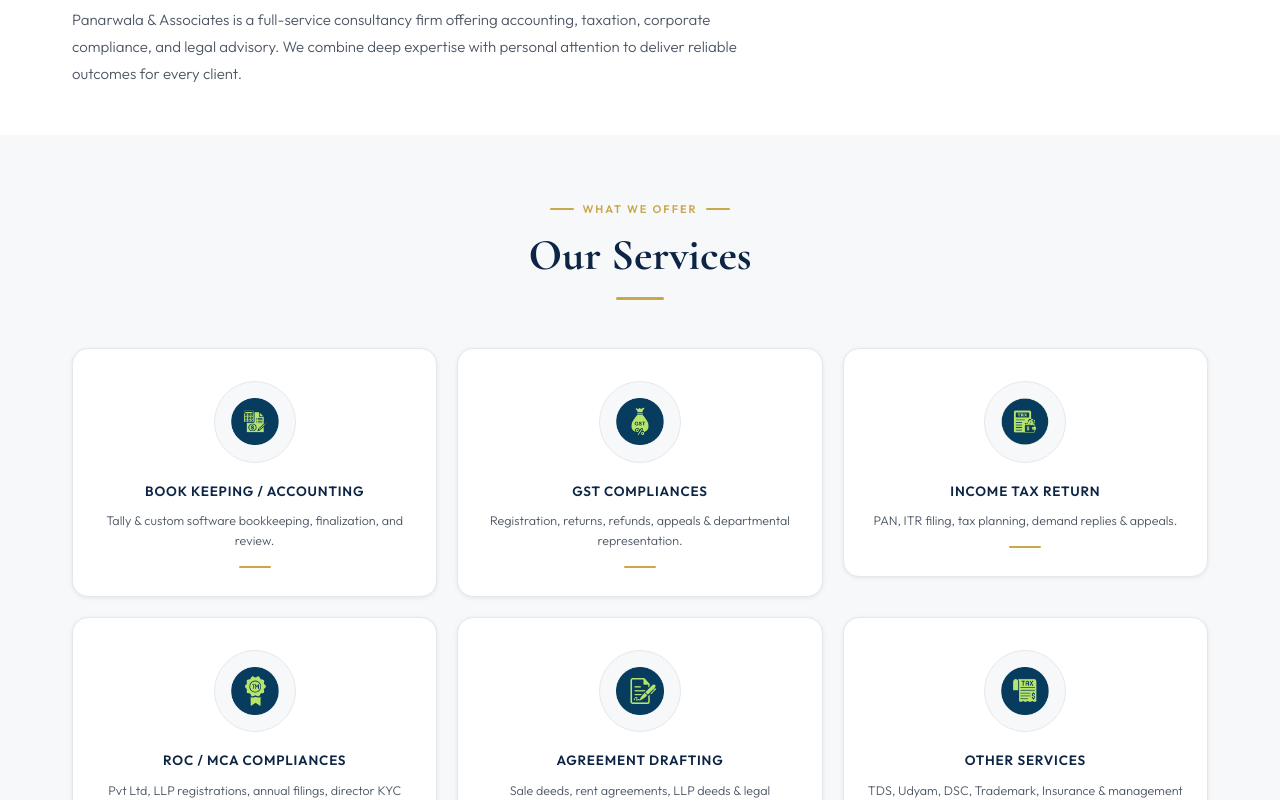
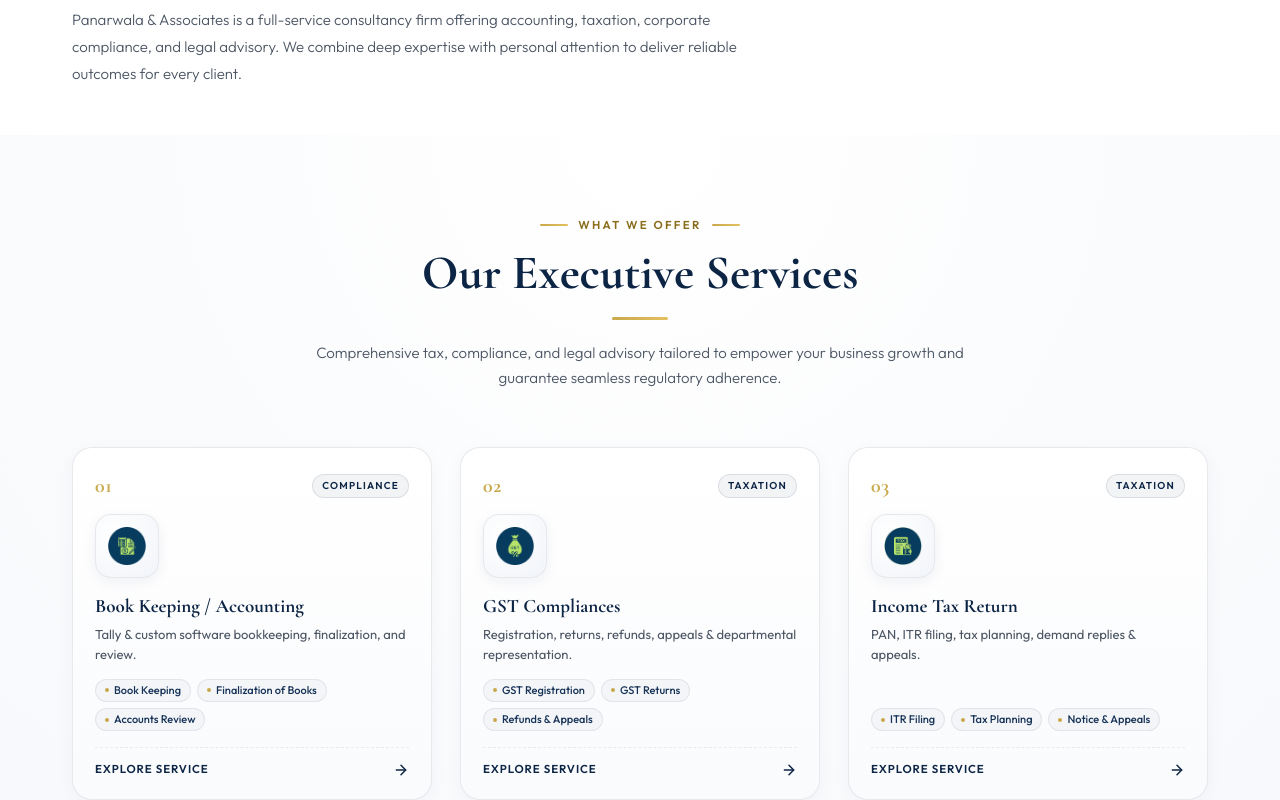
Before and after one commit to riyazpanarwala/tufelweb, a React (Vite) app: page / in a window 1280 px wide. Shown: the part 1140-1940 px from the top of the page. Built offline with nearby package versions, Linux system fonts and the light colour scheme.

Commit message:
services section UI update

```diff
--- a/src/Home.css
+++ b/src/Home.css
@@ -281,8 +281,9 @@
 }
 
 .services-section {
-  background: var(--off-white);
-  padding: 56px 0 80px;
+  background: radial-gradient(circle at 50% 0%, #FFFFFF 0%, #F4F6FA 100%);
+  padding: 72px 0 96px;
+  position: relative;
 }
 
 .services-inner {
@@ -293,53 +294,65 @@
 
 .section-header {
   text-align: center;
-  margin-bottom: 48px;
+  margin-bottom: 56px;
+  max-width: 680px;
+  margin-left: auto;
+  margin-right: auto;
 }
 
 .section-eyebrow {
   display: inline-flex;
   align-items: center;
-  gap: 8px;
+  gap: 10px;
   margin-bottom: 12px;
 }
 .section-eyebrow-line {
   display: block;
-  width: 24px;
+  width: 28px;
   height: 2px;
-  background: var(--gold);
+  background: linear-gradient(90deg, var(--gold), var(--gold-bright));
   border-radius: 2px;
 }
 .section-eyebrow-text {
   font-family: var(--ff-body);
-  font-size: 11px;
-  font-weight: 600;
-  letter-spacing: 0.18em;
+  font-size: 11.5px;
+  font-weight: 700;
+  letter-spacing: 0.2em;
   text-transform: uppercase;
-  color: var(--gold);
+  color: #8A6D1C;
 }
 
 .section-heading {
   font-family: var(--ff-display);
-  font-size: clamp(28px, 4vw, 44px);
+  font-size: clamp(32px, 4.5vw, 48px);
   font-weight: 700;
   color: var(--navy);
-  margin-bottom: 8px;
-  line-height: 1.15;
+  margin-bottom: 12px;
+  line-height: 1.12;
 }
 
 .section-gold-rule {
-  width: 48px;
+  width: 56px;
   height: 3px;
-  background: var(--gold);
-  margin: 16px auto 0;
+  background: linear-gradient(90deg, var(--gold), var(--gold-bright));
+  margin: 16px auto 20px;
   border-radius: 2px;
+}
+
+.section-subtitle {
+  font-family: var(--ff-body);
+  font-size: 15px;
+  font-weight: 300;
+  color: var(--text-body);
+  line-height: 1.7;
+  margin: 0 auto;
 }
 
 /* Grid */
 .services-grid {
   display: grid;
   grid-template-columns: repeat(3, 1fr);
-  gap: 20px;
+  gap: 28px;
   padding: 0;
   list-style: none;
 }
--- a/src/Home.jsx
+++ b/src/Home.jsx
@@ -120,14 +120,12 @@ export default function Home({ onServiceSelect }) {
                 type="button"
                 className="btn-secondary"
                 onClick={scrollToContact}
-                aria-label="Book a consultation"
+                aria-label="Contact us"
               >
-                Book Consultation
+                Contact Us
                 <svg width="14" height="14" viewBox="0 0 24 24" fill="none" stroke="currentColor" strokeWidth="2.5" strokeLinecap="round" strokeLinejoin="round">
-                  <rect x="3" y="4" width="18" height="18" rx="2" ry="2"/>
-                  <line x1="16" y1="2" x2="16" y2="6"/>
-                  <line x1="8" y1="2" x2="8" y2="6"/>
-                  <line x1="3" y1="10" x2="21" y2="10"/>
+                  <line x1="5" y1="12" x2="19" y2="12"/>
+                  <polyline points="12,5 19,12 12,19"/>
                 </svg>
               </button>
             </div>
@@ -197,8 +195,11 @@ export default function Home({ onServiceSelect }) {
               <span className="section-eyebrow-text">What We Offer</span>
               <span className="section-eyebrow-line" />
             </div>
-            <h2 className="section-heading">Our Services</h2>
+            <h2 className="section-heading">Our Executive Services</h2>
             <div className="section-gold-rule" aria-hidden="true" />
+            <p className="section-subtitle">
+              Comprehensive tax, compliance, and legal advisory tailored to empower your business growth and guarantee seamless regulatory adherence.
+            </p>
           </header>
 
           <ul className="services-grid">
--- a/src/ServicePage.jsx
+++ b/src/ServicePage.jsx
@@ -95,7 +95,10 @@ export default function ServicePage({ serviceId, onBack }) {
             </div>
 
             <div>
-              <p className="sp-hero__eyebrow">Our Services</p>
+              <div className="sp-hero__badge-row">
+                <span className="sp-hero__eyebrow">Our Services</span>
+                {service.tag && <span className="sp-hero__tag">{service.tag}</span>}
+              </div>
               <h1 className="sp-hero__heading">{service.title}</h1>
             </div>
           </div>
@@ -110,7 +113,12 @@ export default function ServicePage({ serviceId, onBack }) {
         <div className="sp-card">
           <div className="sp-card__glow" aria-hidden="true" />
 
-          <p className="sp-card__label">What we offer</p>
+          <div className="sp-card__header-flex">
+            <div>
+              <p className="sp-card__label">Key Deliverables &amp; Scope</p>
+              <h2 className="sp-card__subheading">What is included in this service:</h2>
+            </div>
+          </div>
 
           <ul className="sp-list" aria-label={`${service.title} offerings`}>
             {service.items.map((item, i) => (
@@ -118,7 +126,7 @@ export default function ServicePage({ serviceId, onBack }) {
             ))}
           </ul>
 
-          {/* Back CTA */}
+          {/* Action CTAs */}
           <div className="sp-card__footer">
             <button
               type="button"
--- a/src/components/ServiceCard.css
+++ b/src/components/ServiceCard.css
@@ -1,31 +1,31 @@
-/* ServiceCard.css — Light Theme */
+/* ServiceCard.css — Executive Premium Theme */
 
 .service-card {
   position: relative;
   overflow: hidden;
-  background: var(--white);
-  border: 1px solid var(--border);
-  border-radius: var(--radius-lg);
-  padding: 32px 24px 28px;
+  box-sizing: border-box;
+  width: 100%;
+  height: 100%;
+  background: linear-gradient(180deg, #FFFFFF 0%, #FAFBFD 100%);
+  border: 1px solid rgba(229, 231, 235, 0.9);
+  border-radius: var(--radius-xl);
+  padding: 26px 22px 20px;
   cursor: pointer;
-  text-align: center;
   text-decoration: none;
+  display: flex;
+  flex-direction: column;
+  align-items: flex-start;
+  box-shadow: 0 4px 18px rgba(13, 37, 69, 0.04);
 
   /* Entrance animation */
-  transform: translateY(24px);
+  transform: translateY(28px);
   opacity: 0;
   transition:
-    transform     0.5s var(--ease-out) calc(var(--index, 0) * 0.07s),
-    opacity       0.5s ease            calc(var(--index, 0) * 0.07s),
-    box-shadow    0.25s ease,
-    border-color  0.25s ease;
-
-  box-shadow: var(--shadow-sm);
-  display: flex;
-  flex-direction: column;
-  align-items: center;
-  gap: 0;
-  min-height: 220px;
+    transform 0.45s var(--ease-out) calc(var(--index, 0) * 0.06s),
+    opacity 0.45s ease calc(var(--index, 0) * 0.06s),
+    box-shadow 0.3s ease,
+    border-color 0.3s ease,
+    background 0.3s ease;
 
   outline-offset: 3px;
 }
@@ -41,114 +41,212 @@
 
 .service-card.is-visible:hover,
 .service-card.is-visible:focus-visible {
-  box-shadow: var(--shadow-md);
+  transform: translateY(-6px);
   border-color: var(--gold);
-  transform: translateY(-4px);
+  background: linear-gradient(180deg, #FFFFFF 0%, #F5F7FA 100%);
+  box-shadow: 0 16px 36px rgba(13, 37, 69, 0.10), 0 0 1px rgba(201, 168, 76, 0.4);
 }
 
-/* ── Icon ── */
+/* ── Top Bar: Index & Tag ── */
+.service-card__top {
+  display: flex;
+  align-items: center;
+  justify-content: space-between;
+  width: 100%;
+  margin-bottom: 16px;
+}
+
+.service-card__number {
+  font-family: var(--ff-display);
+  font-size: 20px;
+  font-weight: 700;
+  color: var(--gold);
+  line-height: 1;
+  letter-spacing: 0.04em;
+}
+
+.service-card__tag {
+  font-family: var(--ff-body);
+  font-size: 10px;
+  font-weight: 700;
+  letter-spacing: 0.12em;
+  text-transform: uppercase;
+  padding: 3px 9px;
+  border-radius: var(--radius-full);
+  background: rgba(13, 37, 69, 0.05);
+  color: var(--navy);
+  border: 1px solid rgba(13, 37, 69, 0.1);
+  transition: all 0.25s ease;
+}
+
+.service-card.is-visible:hover .service-card__tag {
+  background: rgba(201, 168, 76, 0.15);
+  color: #8A6D1C;
+  border-color: rgba(201, 168, 76, 0.4);
+}
+
+/* ── Icon Halo ── */
 .service-card__icon-wrapper {
-  width: 82px;
-  height: 82px;
-  border-radius: 50%;
-  background: var(--off-white);
-  border: 1px solid var(--border);
+  width: 64px;
+  height: 64px;
+  border-radius: 16px;
+  background: radial-gradient(circle at 30% 30%, #FFFFFF, #F1F4F9);
+  border: 1px solid rgba(229, 231, 235, 0.9);
   display: flex;
   align-items: center;
   justify-content: center;
-  margin: 0 auto 20px;
+  margin-bottom: 16px;
+  box-shadow: 0 4px 14px rgba(13, 37, 69, 0.06);
+  flex-shrink: 0;
   transition:
-    background-color 0.3s var(--ease-out),
-    border-color 0.3s var(--ease-out),
-    box-shadow 0.3s var(--ease-out),
-    transform 0.3s var(--ease-out);
+    background 0.3s ease,
+    border-color 0.3s ease,
+    box-shadow 0.3s ease,
+    transform 0.3s var(--ease-spring);
 }
 
-.service-card.is-visible:hover .service-card__icon-wrapper,
-.service-card.is-visible:focus-visible .service-card__icon-wrapper {
-  background: rgba(200, 169, 110, 0.12);
-  border-color: rgba(200, 169, 110, 0.55);
-  box-shadow: 0 8px 20px rgba(10, 37, 64, 0.1);
-  transform: translateY(-2px);
+.service-card.is-visible:hover .service-card__icon-wrapper {
+  background: radial-gradient(circle at 30% 30%, #FFFFFF, rgba(201, 168, 76, 0.12));
+  border-color: rgba(201, 168, 76, 0.5);
+  box-shadow: 0 8px 24px rgba(201, 168, 76, 0.22);
+  transform: translateY(-3px) scale(1.04);
 }
 
 .service-card__icon-img {
-  width: 48px;
-  height: 48px;
+  width: 38px;
+  height: 38px;
   object-fit: contain;
-  transition: transform 0.3s var(--ease-out);
+  transition: transform 0.3s ease;
 }
 
-.service-card.is-visible:hover .service-card__icon-img,
-.service-card.is-visible:focus-visible .service-card__icon-img {
-  transform: scale(1.06);
+.service-card.is-visible:hover .service-card__icon-img {
+  transform: scale(1.08);
 }
 
-/* ── Tag (hidden in light theme, shown via header positioning) ── */
-.service-card__header {
-  display: none; /* icon moved inline above */
-}
-
-.service-card__tag {
-  display: none;
-}
-
-/* ── Body ── */
+/* ── Body (Title & Desc) ── */
 .service-card__body {
   display: flex;
   flex-direction: column;
-  align-items: center;
-  gap: 0;
+  align-items: flex-start;
   flex: 1;
+  width: 100%;
 }
 
 .service-card__title {
-  font-family: var(--ff-body);
-  font-size: 13.5px;
+  font-family: var(--ff-display);
+  font-size: 19px;
   font-weight: 700;
-  letter-spacing: 0.06em;
-  text-transform: uppercase;
   color: var(--navy);
-  margin: 0 0 10px;
-  line-height: 1.3;
+  margin: 0 0 6px;
+  line-height: 1.28;
   transition: color 0.2s ease;
 }
 
-.service-card.is-visible:hover .service-card__title,
-.service-card.is-visible:focus-visible .service-card__title {
-  color: var(--navy-light);
+.service-card.is-visible:hover .service-card__title {
+  color: var(--navy-dark);
 }
 
 .service-card__desc {
   font-family: var(--ff-body);
-  font-size: 12.5px;
-  font-weight: 300;
+  font-size: 13px;
+  font-weight: 400;
   color: var(--text-body);
-  line-height: 1.6;
-  margin: 0 0 16px;
+  line-height: 1.55;
+  margin: 0 0 14px;
 }
 
-/* ── Gold underline accent ── */
-.service-card__gold-line {
-  display: block;
-  width: 32px;
-  height: 2px;
-  background: var(--gold);
-  border-radius: 2px;
-  margin: 0 auto;
-  transition: width 0.3s ease;
+/* ── Deliverable Chips ── */
+.service-card__highlights {
+  display: flex;
+  flex-wrap: wrap;
+  gap: 6px;
+  margin-bottom: 16px;
+  width: 100%;
 }
 
-.service-card.is-visible:hover .service-card__gold-line,
-.service-card.is-visible:focus-visible .service-card__gold-line {
-  width: 56px;
+.service-card__chip {
+  display: inline-flex;
+  align-items: center;
+  gap: 5px;
+  font-family: var(--ff-body);
+  font-size: 11px;
+  font-weight: 500;
+  color: var(--navy-mid);
+  background: rgba(13, 37, 69, 0.03);
+  border: 1px solid rgba(13, 37, 69, 0.08);
+  border-radius: var(--radius-full);
+  padding: 3px 9px;
+  line-height: 1.4;
+  white-space: nowrap;
+  overflow: hidden;
+  text-overflow: ellipsis;
+  max-width: 100%;
+  box-sizing: border-box;
+  transition: background 0.2s ease, border-color 0.2s ease;
 }
 
-/* ── CTA (view details) ── */
-.service-card__cta {
-  display: none; /* handled via hover state visual cues */
+.service-card__chip-dot {
+  width: 4px;
+  height: 4px;
+  border-radius: 50%;
+  background: var(--gold);
+  flex-shrink: 0;
 }
 
-.service-card__glow {
-  display: none;
+.service-card.is-visible:hover .service-card__chip {
+  background: rgba(201, 168, 76, 0.08);
+  border-color: rgba(201, 168, 76, 0.25);
+  color: var(--navy);
 }
+
+/* ── Footer CTA ── */
+.service-card__footer {
+  display: flex;
+  align-items: center;
+  justify-content: space-between;
+  width: 100%;
+  box-sizing: border-box;
+  margin-top: auto;
+  padding-top: 12px;
+  border-top: 1px dashed rgba(229, 231, 235, 0.8);
+}
+
+.service-card__cta-text {
+  font-family: var(--ff-body);
+  font-size: 11.5px;
+  font-weight: 700;
+  letter-spacing: 0.08em;
+  text-transform: uppercase;
+  color: var(--navy);
+  transition: color 0.2s ease;
+}
+
+.service-card.is-visible:hover .service-card__cta-text {
+  color: var(--gold);
+}
+
+.service-card__arrow {
+  color: var(--navy);
+  flex-shrink: 0;
+  transition: transform 0.3s var(--ease-out), color 0.2s ease;
+}
+
+.service-card.is-visible:hover .service-card__arrow {
+  color: var(--gold);
+  transform: translateX(4px);
+}
+
+/* ── Gold Accent Line ── */
+.service-card__gold-line {
+  position: absolute;
+  bottom: 0;
+  left: 0;
+  width: 0;
+  height: 3px;
+  background: linear-gradient(90deg, var(--gold), var(--gold-bright));
+  transition: width 0.35s var(--ease-out);
+}
+
+.service-card.is-visible:hover .service-card__gold-line {
+  width: 100%;
+}
--- a/src/components/ServiceCard.jsx
+++ b/src/components/ServiceCard.jsx
@@ -1,5 +1,5 @@
 /**
- * ServiceCard.jsx — Light theme card (centered icon + title + desc + gold bar)
+ * ServiceCard.jsx — Premium Executive Card Design
  */
 import React, { memo } from "react";
 import { useInView } from "../hooks/useInView";
@@ -8,6 +8,8 @@ import "./ServiceCard.css";
 
 function ServiceCard({ service, index, onSelect }) {
   const [ref, inView] = useInView(0.1);
+  const formattedIndex = String(index + 1).padStart(2, "0");
+  const highlights = service.highlights || (service.items ? service.items.slice(0, 3) : []);
 
   function handleClick(event) {
     if (
@@ -34,25 +36,66 @@ function ServiceCard({ service, index, onSelect }) {
       onClick={handleClick}
       aria-label={`View ${service.title} service details`}
     >
-      {/* Icon */}
+      {/* Top Bar: Index Number & Category Badge */}
+      <div className="service-card__top">
+        <span className="service-card__number">{formattedIndex}</span>
+        {service.tag && (
+          <span className={`service-card__tag service-card__tag--${service.tag.toLowerCase()}`}>
+            {service.tag}
+          </span>
+        )}
+      </div>
+
+      {/* Icon Wrapper with Glass Halo */}
       <div className="service-card__icon-wrapper">
         <img
           src={service.img}
           alt={`${service.title} service icon`}
           className="service-card__icon-img"
           loading="lazy"
-          width={48}
-          height={48}
+          width={52}
+          height={52}
         />
       </div>
 
-      {/* Body */}
+      {/* Body: Title & Short Description */}
       <div className="service-card__body">
         <h3 className="service-card__title">{service.title}</h3>
         <p className="service-card__desc">{service.desc}</p>
       </div>
 
-      {/* Gold underline */}
+      {/* Feature Highlights Chips */}
+      {highlights.length > 0 && (
+        <div className="service-card__highlights">
+          {highlights.map((item, idx) => (
+            <span key={idx} className="service-card__chip">
+              <span className="service-card__chip-dot" />
+              {item}
+            </span>
+          ))}
+        </div>
+      )}
+
+      {/* Footer CTA */}
+      <div className="service-card__footer">
+        <span className="service-card__cta-text">Explore Service</span>
+        <svg
+          className="service-card__arrow"
+          width="16"
+          height="16"
+          viewBox="0 0 24 24"
+          fill="none"
+          stroke="currentColor"
+          strokeWidth="2.2"
+          strokeLinecap="round"
+          strokeLinejoin="round"
+        >
+          <line x1="5" y1="12" x2="19" y2="12" />
+          <polyline points="12,5 19,12 12,19" />
+        </svg>
+      </div>
+
+      {/* Gold underline accent line */}
       <div className="service-card__gold-line" aria-hidden="true" />
     </a>
   );
--- a/src/services.js
+++ b/src/services.js
@@ -13,6 +13,7 @@ export const SERVICES = [
     img: "/img/accounting.png",
     tag: "Compliance",
     desc: "Tally & custom software bookkeeping, finalization, and review.",
+    highlights: ["Book Keeping", "Finalization of Books", "Accounts Review"],
     items: [
       "Book Keeping (Tally / Customized Software — India / UAE / Saudi Arabia)",
       "Finalization of Books",
@@ -28,6 +29,7 @@ export const SERVICES = [
     img: "/img/gst.png",
     tag: "Taxation",
     desc: "Registration, returns, refunds, appeals & departmental representation.",
+    highlights: ["GST Registration", "GST Returns", "Refunds & Appeals"],
     items: [
       "GST Registration (Regular / Composition / Casual Tax Payer)",
       "GST Return",
@@ -48,6 +50,7 @@ export const SERVICES = [
     img: "/img/incometax.png",
     tag: "Taxation",
     desc: "PAN, ITR filing, tax planning, demand replies & appeals.",
+    highlights: ["ITR Filing", "Tax Planning", "Notice & Appeals"],
     items: [
       "PAN (Registration / Updation / Modification / Surrender)",
       "IT Return (Original / Revised / Belated / Updated / Rectification of Returns)",
@@ -68,6 +71,7 @@ export const SERVICES = [
     img: "/img/roc.png",
     tag: "Corporate",
     desc: "Pvt Ltd, LLP registrations, annual filings, director KYC and compliance.",
+    highlights: ["Pvt Ltd & LLP Reg.", "ROC Annual Filings", "Director KYC"],
     items: [
       "Private Limited Registrations",
       "LLP Registrations",
@@ -93,6 +97,7 @@ export const SERVICES = [
     img: "/img/agreement.png",
     tag: "Legal",
     desc: "Sale deeds, rent agreements, LLP deeds & legal documentation.",
+    highlights: ["Legal Agreements", "Rent & Sale Deeds", "LLP & HUF Deeds"],
     items: [
       "Agreement Drafting",
       "HUF Registration",
@@ -115,6 +120,7 @@ export const SERVICES = [
     img: "/img/other.png",
     tag: "Advisory",
     desc: "TDS, Udyam, DSC, Trademark, Insurance & management consulting.",
+    highlights: ["TDS & Trademark", "DSC & Udyam", "Loans & Certificates"],
     items: [
       "TAN Registration / Updation",
       "TDS Refund",
```
Also changed, not shown: src/ServicePage.css (+80 -21 lines).
